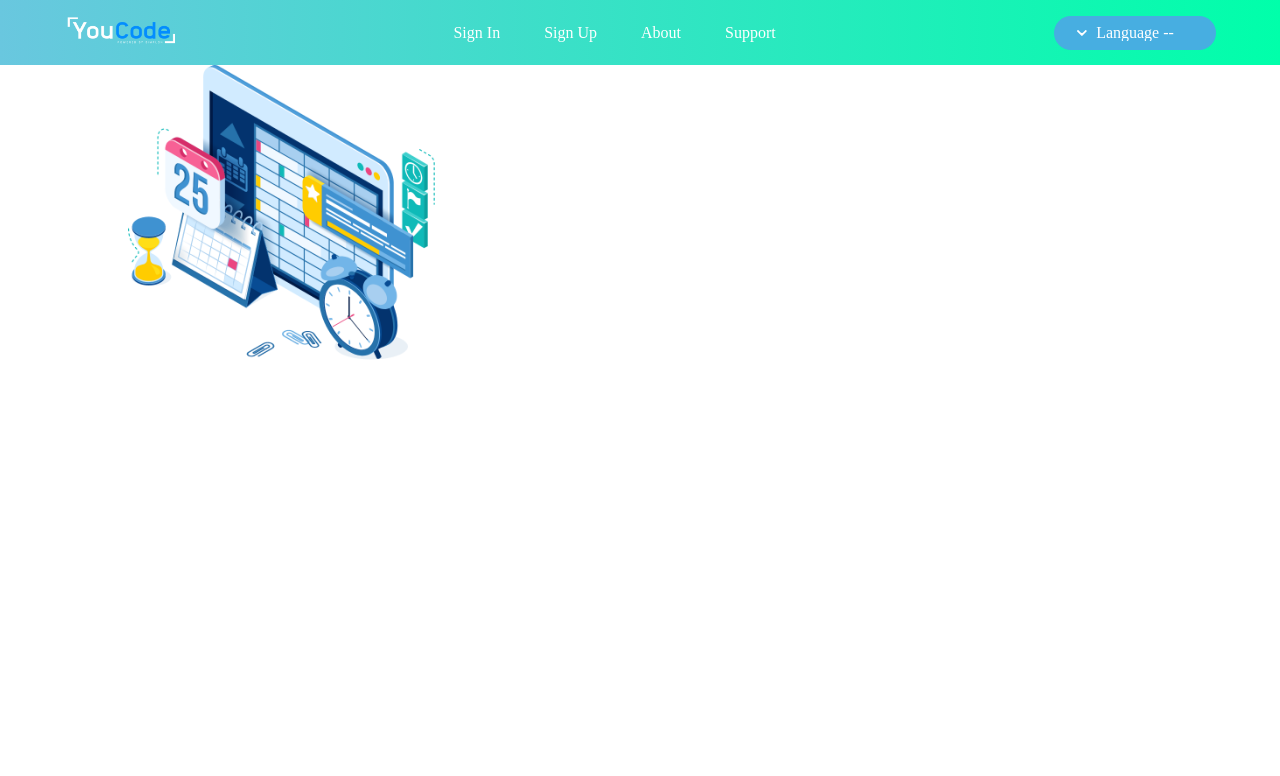
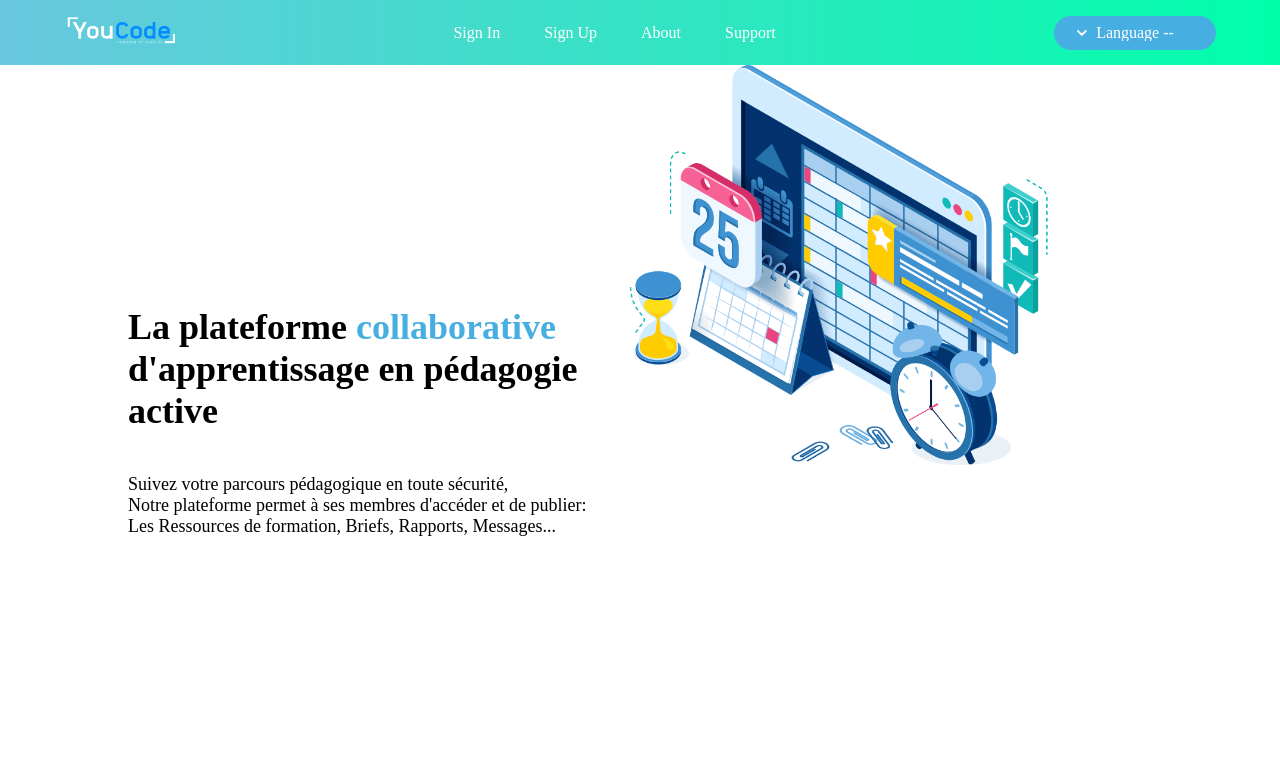
Before and after one commit to adnanbouthir/Class-Management-App, a PHP site: page / in a window 1280 px wide. Shown: the top 776 px of the page. Run offline with PHP 8.4, Linux system fonts and the light colour scheme.

Commit message:
flexed hero header

```diff
--- a/index.html
+++ b/index.html
@@ -50,10 +50,27 @@
     </div>
     <!-- header done -->
 
+
+
 <div class="bodycontainer">
+
+    <div class="paragraphtitle">
+    <h1>
+        La plateforme <span> collaborative  </span> d'apprentissage en pédagogie active
+    </h1>
+    <br><br>
+    <p>
+            Suivez votre parcours pédagogique en toute sécurité,<br>
+            Notre plateforme permet à ses membres d'accéder et de publier:<br>
+            Les Ressources de formation, Briefs, Rapports, Messages...
+
+    </p>
+</div>
+
 <div class="bgimage">
+</div>
 
-</div>
+
 
 </div>
 
--- a/style/style.css
+++ b/style/style.css
@@ -99,10 +99,9 @@ width: 100%;
 /* HEADER DONE */
 
 body{
-    width: 100%;
+width: 100%;
+}
 
-
-}
 
 .bodycontainer{
     width: 80%;
@@ -112,11 +111,24 @@ body{
 }
 
 
-.bodycontainer .bgimage{
+.bgimage{
         width: 100%;
         height: 100%;
         background-image: url(/assets/images/bgimg.png);
-        background-size: 30%;
+        background-size: 80%;
         background-repeat: no-repeat;
+        display: flex;
+        flex-direction: column;
+        justify-content: flex-end;
+}
 
+span{
+    color: #47AEE1;
 }
+
+.paragraphtitle{
+        display: flex;
+        flex-direction: column;
+        justify-content: center;
+        font-size: 18px;
+}
```
